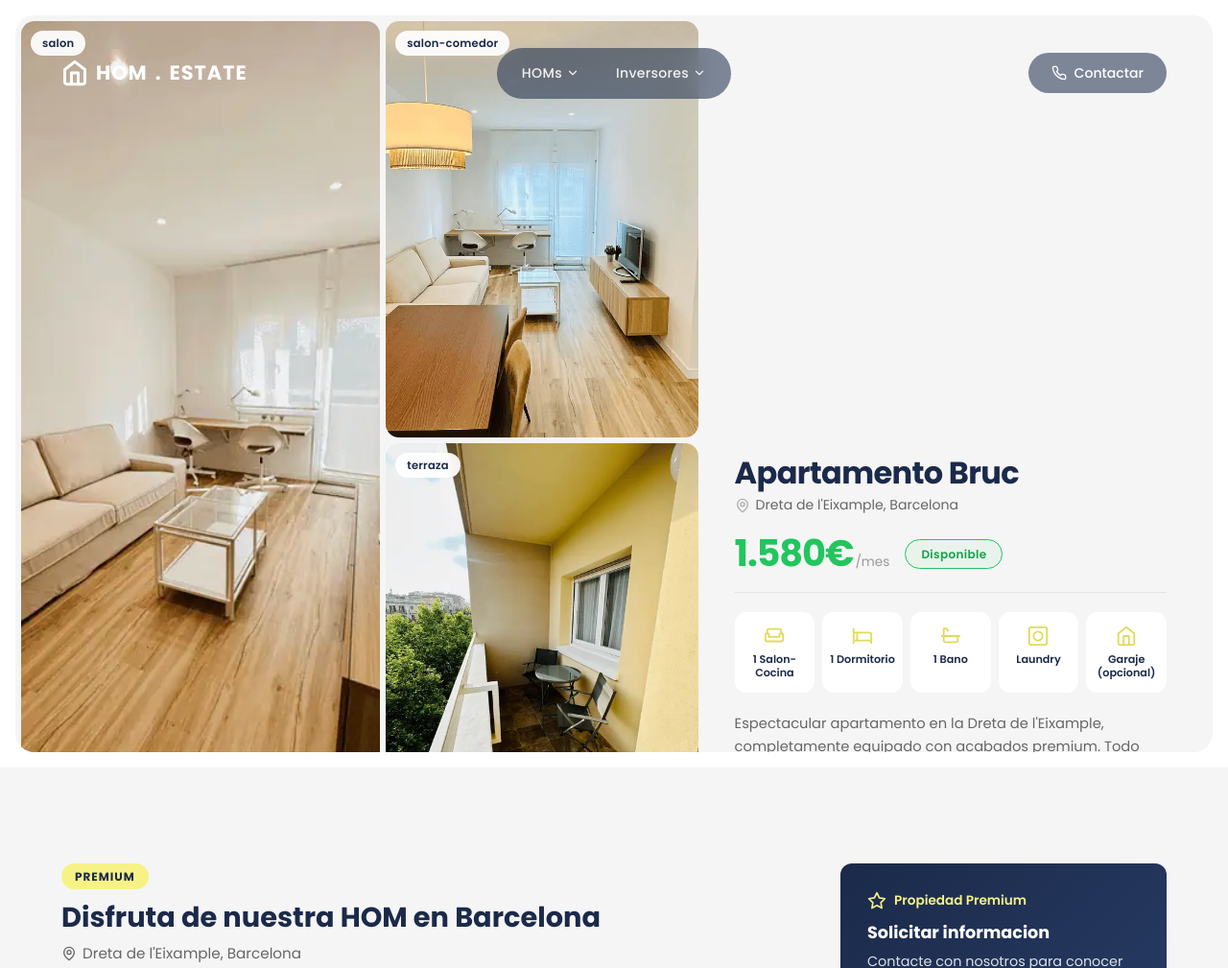
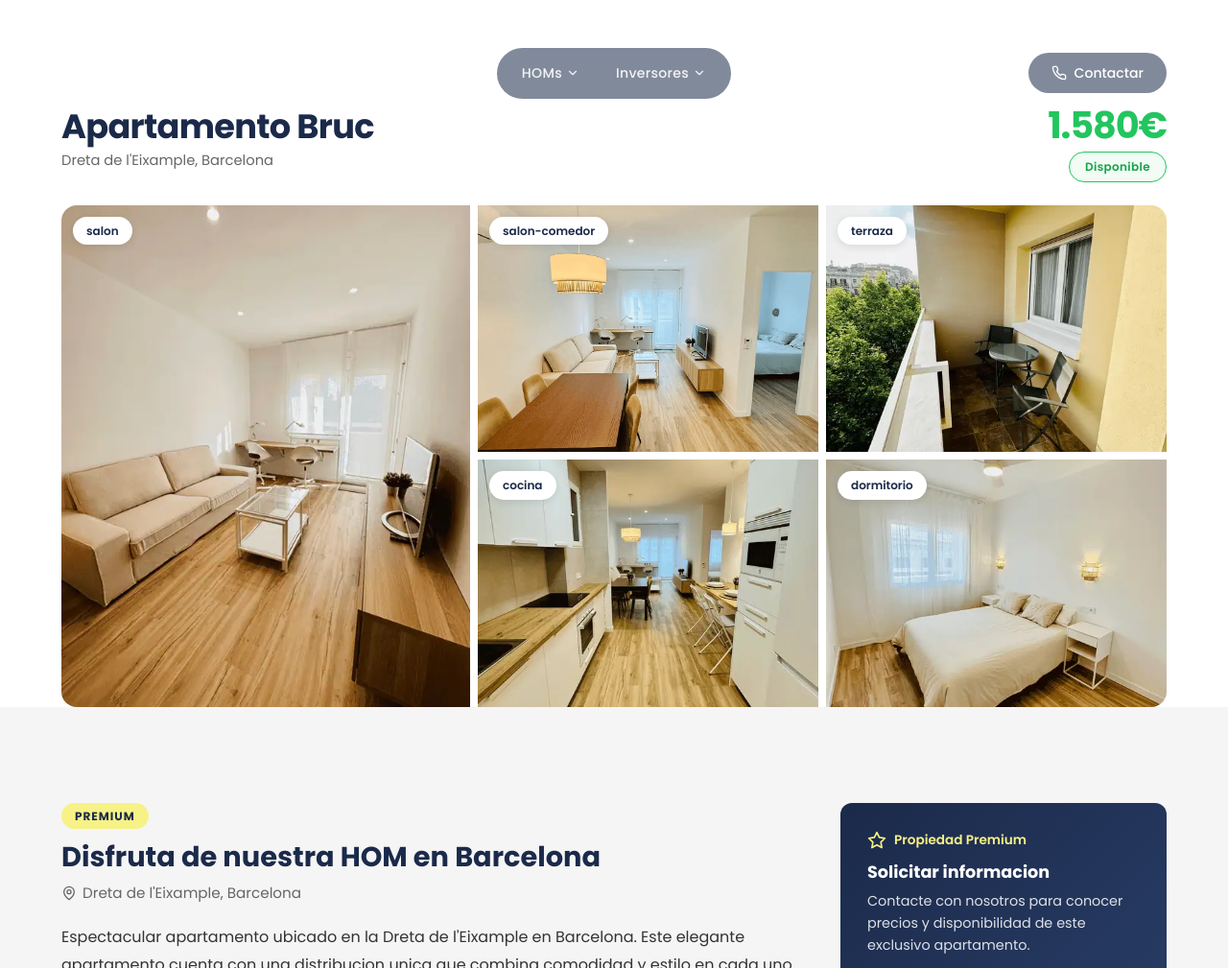
Before and after one commit to rpgseo/hom-estate-web, an Astro site: page /apartamento-bruc in a window 1280 px wide. Shown: the top 1009 px of the page at 96% size. Built offline with nearby package versions, Linux system fonts and the light colour scheme; Astro itself is replaced by a stand-in of ours.

Commit message:
feat: add shared page styles and create property detail page for Apartamento Bruc

```diff
--- a/src/pages/apartamento-bruc.astro
+++ b/src/pages/apartamento-bruc.astro
@@ -64,78 +64,33 @@
 ---
 
 <BaseLayout>
-  <!-- Hero: Full-width photo grid + property info -->
+  <!-- Hero: Muppy-style - Header info on top, photo grid below -->
   <section class="listing-hero">
-    <div class="listing-hero-frame">
+    <div class="listing-hero-container">
+      <!-- Top: Title row -->
+      <div class="listing-hero-header">
+        <div class="listing-hero-header-left">
+          <h1 class="listing-hero-title">Apartamento Bruc</h1>
+          <p class="listing-hero-address">Dreta de l'Eixample, Barcelona</p>
+        </div>
+        <div class="listing-hero-header-right">
+          <span class="listing-hero-price">1.580&euro;</span>
+          <span class="listing-availability-badge">Disponible</span>
+        </div>
+      </div>
+
       <!-- Photo Grid -->
       <div class="listing-hero-gallery">
         <div class="hero-photo-main">
           <Image src={HERO_PHOTOS[0].img} alt={HERO_PHOTOS[0].label} width={800} height={600} loading="eager" />
           <span class="hero-photo-label">{HERO_PHOTOS[0].label}</span>
         </div>
-        <div class="hero-photo-grid-right">
-          {HERO_PHOTOS.slice(1).map((photo) => (
-            <div class="hero-photo-thumb">
-              <Image src={photo.img} alt={photo.label} width={400} height={300} loading="eager" />
-              <span class="hero-photo-label">{photo.label}</span>
-            </div>
-          ))}
-        </div>
-      </div>
-
-      <!-- Property Info -->
-      <div class="listing-hero-info">
-        <div class="listing-hero-header">
-          <h1 class="listing-hero-title">Apartamento Bruc</h1>
-          <p class="listing-hero-address">
-            <svg xmlns="http://www.w3.org/2000/svg" width="16" height="16" viewBox="0 0 24 24" fill="none" stroke="currentColor" stroke-width="2" stroke-linecap="round" stroke-linejoin="round"><path d="M20 10c0 6-8 12-8 12s-8-6-8-12a8 8 0 0 1 16 0Z"/><circle cx="12" cy="10" r="3"/></svg>
-            Dreta de l'Eixample, Barcelona
-          </p>
-        </div>
-
-        <div class="listing-hero-meta">
-          <div class="listing-hero-price-block">
-            <span class="listing-hero-price">1.580&euro;</span>
-            <span class="listing-hero-price-label">/mes</span>
+        {HERO_PHOTOS.slice(1).map((photo) => (
+          <div class="hero-photo-thumb">
+            <Image src={photo.img} alt={photo.label} width={400} height={300} loading="eager" />
+            <span class="hero-photo-label">{photo.label}</span>
           </div>
-          <span class="listing-availability-badge">Disponible</span>
-        </div>
-
-        <div class="listing-hero-divider"></div>
-
-        <div class="listing-hero-specs">
-          <div class="listing-spec">
-            <svg xmlns="http://www.w3.org/2000/svg" width="24" height="24" viewBox="0 0 24 24" fill="none" stroke="currentColor" stroke-width="2" stroke-linecap="round" stroke-linejoin="round"><path d="M20 9V6a2 2 0 0 0-2-2H6a2 2 0 0 0-2 2v3"/><path d="M2 11v5a2 2 0 0 0 2 2h16a2 2 0 0 0 2-2v-5a2 2 0 0 0-4 0v2H6v-2a2 2 0 0 0-4 0Z"/></svg>
-            <span>1 Salon-Cocina</span>
-          </div>
-          <div class="listing-spec">
-            <svg xmlns="http://www.w3.org/2000/svg" width="24" height="24" viewBox="0 0 24 24" fill="none" stroke="currentColor" stroke-width="2" stroke-linecap="round" stroke-linejoin="round"><path d="M2 4v16"/><path d="M2 8h18a2 2 0 0 1 2 2v10"/><path d="M2 17h20"/><path d="M6 8v9"/></svg>
-            <span>1 Dormitorio</span>
-          </div>
-          <div class="listing-spec">
-            <svg xmlns="http://www.w3.org/2000/svg" width="24" height="24" viewBox="0 0 24 24" fill="none" stroke="currentColor" stroke-width="2" stroke-linecap="round" stroke-linejoin="round"><path d="M9 6 6.5 3.5a1.5 1.5 0 0 0-1-.5C4.683 3 4 3.683 4 4.5V17a2 2 0 0 0 2 2h12a2 2 0 0 0 2-2v-5"/><line x1="2" x2="22" y1="12" y2="12"/></svg>
-            <span>1 Bano</span>
-          </div>
-          <div class="listing-spec">
-            <svg xmlns="http://www.w3.org/2000/svg" width="24" height="24" viewBox="0 0 24 24" fill="none" stroke="currentColor" stroke-width="2" stroke-linecap="round" stroke-linejoin="round"><rect width="20" height="20" x="2" y="2" rx="2"/><circle cx="12" cy="12" r="5"/></svg>
-            <span>Laundry</span>
-          </div>
-          <div class="listing-spec">
-            <svg xmlns="http://www.w3.org/2000/svg" width="24" height="24" viewBox="0 0 24 24" fill="none" stroke="currentColor" stroke-width="2" stroke-linecap="round" stroke-linejoin="round"><path d="M3 9l9-7 9 7v11a2 2 0 0 1-2 2H5a2 2 0 0 1-2-2z"/><polyline points="9 22 9 12 15 12 15 22"/></svg>
-            <span>Garaje (opcional)</span>
-          </div>
-        </div>
-
-        <p class="listing-hero-tagline">Espectacular apartamento en la Dreta de l'Eixample, completamente equipado con acabados premium. Todo incluido.</p>
-
-        <div class="listing-hero-actions">
-          <a href="#contacto" class="btn-primary">
-            <svg xmlns="http://www.w3.org/2000/svg" width="18" height="18" viewBox="0 0 24 24" fill="none" stroke="currentColor" stroke-width="2" stroke-linecap="round" stroke-linejoin="round"><path d="M22 16.92v3a2 2 0 0 1-2.18 2 19.79 19.79 0 0 1-8.63-3.07 19.5 19.5 0 0 1-6-6 19.79 19.79 0 0 1-3.07-8.67A2 2 0 0 1 4.11 2h3a2 2 0 0 1 2 1.72 12.84 12.84 0 0 0 .7 2.81 2 2 0 0 1-.45 2.11L8.09 9.91a16 16 0 0 0 6 6l1.27-1.27a2 2 0 0 1 2.11-.45 12.84 12.84 0 0 0 2.81.7A2 2 0 0 1 22 16.92z"/></svg>
-            Contactanos
-          </a>
-          <a href="#tour-virtual" class="btn-outline">Tour virtual</a>
-          <a href="#planes" class="btn-outline">Planes y precios</a>
-        </div>
+        ))}
       </div>
     </div>
   </section>
--- a/src/pages/pages.css
+++ b/src/pages/pages.css
@@ -682,113 +682,39 @@
 }
 
 /* =============================================
-   LISTING HERO (Property Detail Page)
-   Same frame system as Home hero (16px padding + border-radius: 20px)
+   LISTING HERO (Muppy-style)
+   Title + price on top, photo grid below
    ============================================= */
 
 .listing-hero {
   width: 100%;
-  min-height: 100vh;
-  min-height: 100dvh;
-  padding: 16px;
-  box-sizing: border-box;
   background: #fff;
+  padding-top: var(--header-height);
 }
 
-.listing-hero-frame {
-  width: 100%;
-  height: calc(100vh - 32px);
-  height: calc(100dvh - 32px);
-  border-radius: 20px;
-  overflow: hidden;
-  background: var(--color-light);
-  display: grid;
-  grid-template-columns: 1.15fr 0.85fr;
-  align-items: stretch;
+.listing-hero-container {
+  max-width: var(--max-width);
+  margin: 0 auto;
+  padding: 32px 24px 0;
 }
 
-/* ---- Photo Grid ---- */
-.listing-hero-gallery {
-  display: grid;
-  grid-template-columns: 1.15fr 1fr;
-  grid-template-rows: 1fr 1fr;
-  gap: 6px;
-  padding: 6px;
+/* ---- Header: title left, price right ---- */
+.listing-hero-header {
+  display: flex;
+  justify-content: space-between;
+  align-items: flex-start;
+  gap: 24px;
+  margin-bottom: 24px;
 }
 
-.hero-photo-main {
-  position: relative;
-  grid-row: 1 / -1;
-  overflow: hidden;
-  cursor: pointer;
-  border-radius: 14px;
-}
-
-.hero-photo-main img {
-  width: 100%;
-  height: 100%;
-  object-fit: cover;
-  transition: transform 0.6s cubic-bezier(0.16, 1, 0.3, 1);
-}
-
-.hero-photo-main:hover img {
-  transform: scale(1.03);
-}
-
-.hero-photo-grid-right {
-  display: contents;
-}
-
-.hero-photo-thumb {
-  position: relative;
-  overflow: hidden;
-  cursor: pointer;
-  border-radius: 14px;
-}
-
-.hero-photo-thumb img {
-  width: 100%;
-  height: 100%;
-  object-fit: cover;
-  transition: transform 0.6s cubic-bezier(0.16, 1, 0.3, 1);
-}
-
-.hero-photo-thumb:hover img {
-  transform: scale(1.05);
-}
-
-.hero-photo-label {
-  position: absolute;
-  top: 10px;
-  left: 10px;
-  background: rgba(255, 255, 255, 0.92);
-  color: var(--color-navy);
-  padding: 4px 12px;
-  border-radius: 20px;
-  font-size: 0.72rem;
-  font-weight: 600;
-  letter-spacing: 0.02em;
-  backdrop-filter: blur(6px);
-  pointer-events: none;
-}
-
-/* ---- Property Info Column ---- */
-.listing-hero-info {
-  display: flex;
-  flex-direction: column;
-  justify-content: center;
-  gap: 20px;
-  padding: 40px 48px 40px 32px;
-}
-
-.listing-hero-header {
+.listing-hero-header-left {
   display: flex;
   flex-direction: column;
   gap: 4px;
 }
 
 .listing-hero-title {
-  font-size: clamp(1.6rem, 2.5vw, 2.2rem);
+  font-size: clamp(1.6rem, 3vw, 2.2rem);
   color: var(--color-navy);
   line-height: 1.15;
   letter-spacing: -0.02em;
@@ -796,28 +722,16 @@
 }
 
 .listing-hero-address {
-  display: flex;
-  align-items: center;
-  gap: 6px;
   color: var(--color-text-light);
-  font-size: 0.88rem;
+  font-size: 0.92rem;
 }
 
-.listing-hero-address svg {
+.listing-hero-header-right {
+  display: flex;
+  flex-direction: column;
+  align-items: flex-end;
+  gap: 8px;
   flex-shrink: 0;
-  opacity: 0.5;
-}
-
-.listing-hero-meta {
-  display: flex;
-  align-items: center;
-  gap: 16px;
-}
-
-.listing-hero-price-block {
-  display: flex;
-  align-items: baseline;
-  gap: 2px;
 }
 
 .listing-hero-price {
@@ -826,12 +740,6 @@
   color: #22C55E;
   line-height: 1;
   letter-spacing: -0.03em;
-}
-
-.listing-hero-price-label {
-  font-size: 0.85rem;
-  color: var(--color-text-lighter);
-  font-weight: 400;
 }
 
 .listing-availability-badge {
@@ -846,56 +754,64 @@
   letter-spacing: 0.03em;
 }
 
-.listing-hero-divider {
-  height: 1px;
-  background: rgba(0, 0, 0, 0.08);
+/* ---- Photo Grid: 1 large left + 2x2 right ---- */
+.listing-hero-gallery {
+  display: grid;
+  grid-template-columns: 1.2fr 1fr 1fr;
+  grid-template-rows: 1fr 1fr;
+  gap: 8px;
+  border-radius: 16px;
+  overflow: hidden;
+  aspect-ratio: 2.2 / 1;
 }
 
-.listing-hero-specs {
-  display: grid;
-  grid-template-columns: repeat(5, 1fr);
-  gap: 8px;
+.hero-photo-main {
+  position: relative;
+  grid-row: 1 / -1;
+  overflow: hidden;
+  cursor: pointer;
 }
 
-.listing-spec {
-  display: flex;
-  flex-direction: column;
-  align-items: center;
-  gap: 6px;
-  padding: 14px 6px;
-  background: var(--color-white);
-  border-radius: 12px;
-  text-align: center;
-  transition: box-shadow var(--transition-fast);
+.hero-photo-main img {
+  width: 100%;
+  height: 100%;
+  object-fit: cover;
+  transition: transform 0.5s cubic-bezier(0.16, 1, 0.3, 1);
 }
 
-.listing-spec:hover {
-  box-shadow: 0 2px 12px rgba(27, 42, 74, 0.08);
+.hero-photo-main:hover img {
+  transform: scale(1.03);
 }
 
-.listing-spec svg {
-  color: var(--color-yellow-dark);
-  width: 22px;
-  height: 22px;
+.hero-photo-thumb {
+  position: relative;
+  overflow: hidden;
+  cursor: pointer;
 }
 
-.listing-spec span {
-  font-size: 0.7rem;
-  font-weight: 600;
-  color: var(--color-navy);
-  line-height: 1.25;
+.hero-photo-thumb img {
+  width: 100%;
+  height: 100%;
+  object-fit: cover;
+  transition: transform 0.5s cubic-bezier(0.16, 1, 0.3, 1);
 }
 
-.listing-hero-tagline {
-  font-size: 0.92rem;
-  color: var(--color-text-light);
-  line-height: 1.65;
+.hero-photo-thumb:hover img {
+  transform: scale(1.04);
 }
 
-.listing-hero-actions {
-  display: flex;
-  gap: 10px;
-  flex-wrap: wrap;
+.hero-photo-label {
+  position: absolute;
+  top: 12px;
+  left: 12px;
+  background: var(--color-white);
+  color: var(--color-navy);
+  padding: 5px 14px;
+  border-radius: 20px;
+  font-size: 0.75rem;
+  font-weight: 600;
+  box-shadow: 0 2px 8px rgba(0, 0, 0, 0.1);
+  pointer-events: none;
 }
 
 /* Property Summary */
@@ -1211,26 +1127,8 @@
     position: static;
   }
 
-  .listing-hero {
-    min-height: auto;
-    height: auto;
-  }
-
-  .listing-hero-frame {
-    height: auto;
-    grid-template-columns: 1fr;
-  }
-
   .listing-hero-gallery {
-    padding: 8px;
-  }
-
-  .listing-hero-info {
-    padding: 24px 32px 32px;
-  }
-
-  .listing-hero-specs {
-    grid-template-columns: repeat(3, 1fr);
+    aspect-ratio: 1.6 / 1;
   }
 
   .room-specs {
@@ -1257,27 +1155,26 @@
     grid-template-columns: 1fr;
   }
 
-  .listing-hero-info {
-    padding: 20px 20px 28px;
+  .listing-hero-header {
+    flex-direction: column;
+    gap: 12px;
+  }
+
+  .listing-hero-header-right {
+    align-items: flex-start;
+    flex-direction: row;
+    gap: 12px;
   }
 
   .listing-hero-gallery {
     grid-template-columns: 1fr 1fr;
-    grid-template-rows: auto auto;
+    grid-template-rows: auto auto auto;
+    aspect-ratio: auto;
   }
 
   .hero-photo-main {
-    grid-row: auto;
     grid-column: 1 / -1;
     aspect-ratio: 16 / 10;
-  }
-
-  .listing-hero-specs {
-    grid-template-columns: repeat(3, 1fr);
-  }
-
-  .listing-spec {
-    padding: 12px 4px;
   }
 
   .listing-hero-header {
```
